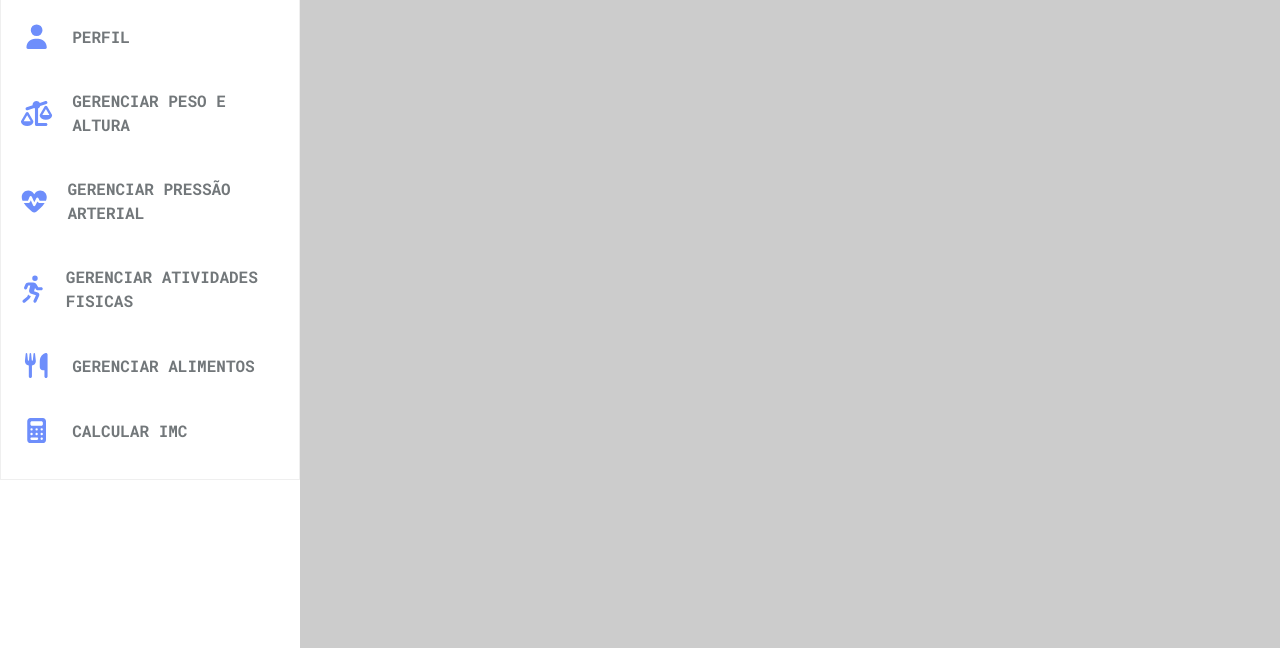
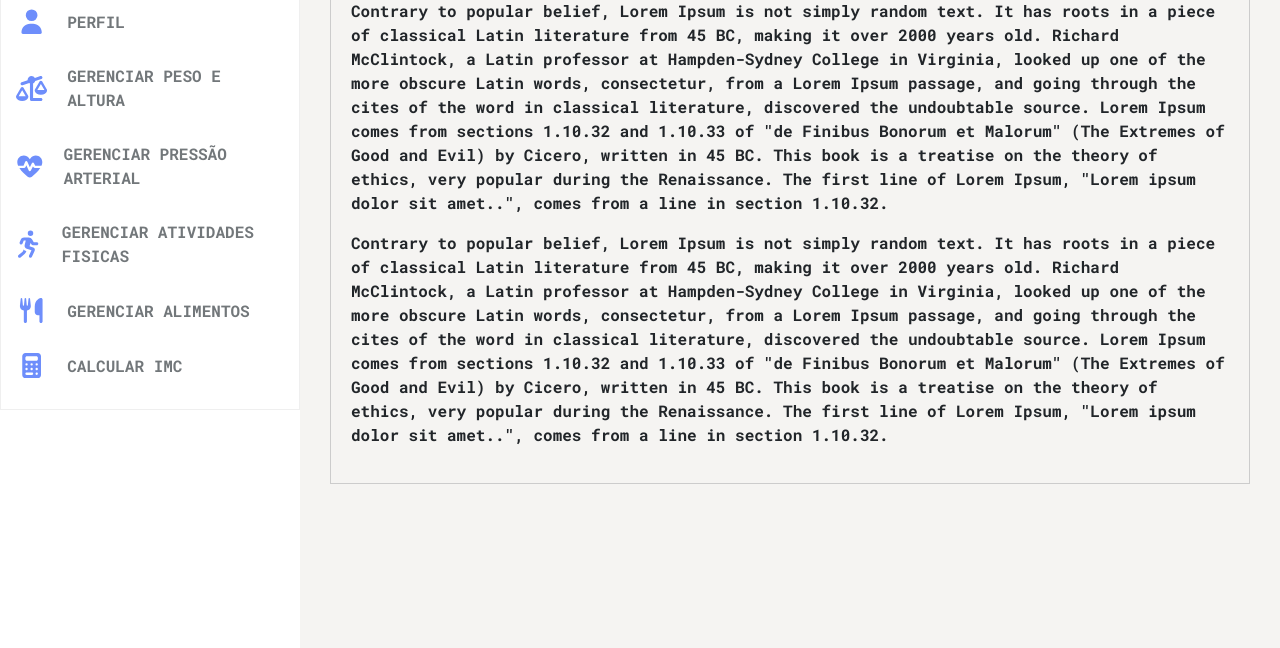
Before and after one commit to janderson-code/Site_Projeto, a plain HTML site: page views/dashboard.html in a window 1280 px wide. Shown: the part 152-800 px from the top of the page. Drawn offline with Linux system fonts and the light colour scheme.

Commit message:
final dash part2

```diff
--- a/CSS/main.css
+++ b/CSS/main.css
@@ -1,7 +1,24 @@
 main{
     display: block;
     height: 100%;
-    background-color:#ccc;
+    background-color:#f5f4f2;
     width: calc(100% - 300px);
 
 }
+
+main .main-content{
+    padding: 30px;
+    width: 100%;
+    height: calc(100% -90px);
+    overflow-y:auto;
+
+}
+.main-content .painel{
+    display: flex;
+    flex-direction: column;
+    align-items: center;
+    justify-content: center;
+    padding: 20px;
+    border: 1px solid #ccc;
+    margin: 10px 0;
+}
--- a/CSS/sidebar.css
+++ b/CSS/sidebar.css
@@ -40,7 +40,7 @@ div .menu ul{
     list-style: none;
 }
 div .menu ul li{
-    padding: 20px 20px;
+    padding: 15px;
     width: 100%;
     display: flex;
     flex-direction: row;
--- a/views/dashboard.html
+++ b/views/dashboard.html
@@ -54,7 +54,12 @@
                     <a href=""><i class="fas fa-home"></i>Dashboard</a>
                     <a href=""><i class="fas fa-sign-out-alt"></i>Logout</a>
                 </header>
-                <div class="main-content"><p>main</p></div>
+                <div class="main-content">
+                    <div class="painel">
+                        <p>Contrary to popular belief, Lorem Ipsum is not simply random text. It has roots in a piece of classical Latin literature from 45 BC, making it over 2000 years old. Richard McClintock, a Latin professor at Hampden-Sydney College in Virginia, looked up one of the more obscure Latin words, consectetur, from a Lorem Ipsum passage, and going through the cites of the word in classical literature, discovered the undoubtable source. Lorem Ipsum comes from sections 1.10.32 and 1.10.33 of "de Finibus Bonorum et Malorum" (The Extremes of Good and Evil) by Cicero, written in 45 BC. This book is a treatise on the theory of ethics, very popular during the Renaissance. The first line of Lorem Ipsum, "Lorem ipsum dolor sit amet..", comes from a line in section 1.10.32.</p>
+                         <p>Contrary to popular belief, Lorem Ipsum is not simply random text. It has roots in a piece of classical Latin literature from 45 BC, making it over 2000 years old. Richard McClintock, a Latin professor at Hampden-Sydney College in Virginia, looked up one of the more obscure Latin words, consectetur, from a Lorem Ipsum passage, and going through the cites of the word in classical literature, discovered the undoubtable source. Lorem Ipsum comes from sections 1.10.32 and 1.10.33 of "de Finibus Bonorum et Malorum" (The Extremes of Good and Evil) by Cicero, written in 45 BC. This book is a treatise on the theory of ethics, very popular during the Renaissance. The first line of Lorem Ipsum, "Lorem ipsum dolor sit amet..", comes from a line in section 1.10.32.</p>
+                    </div>
+                </div>
             </main>
         </div>
         <script src="../Plugins/bootstrap/js/bootstrap.min.js"></script>
```
Also changed, not shown: CSS/header.css (line endings or trailing spaces).
